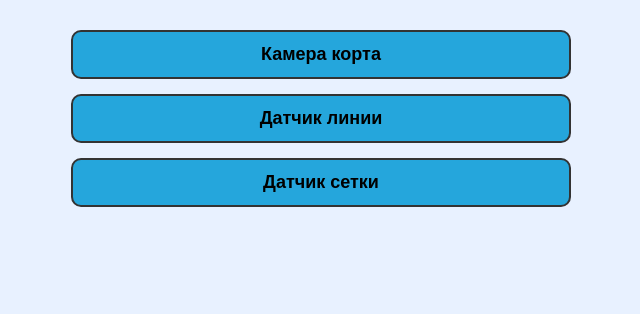
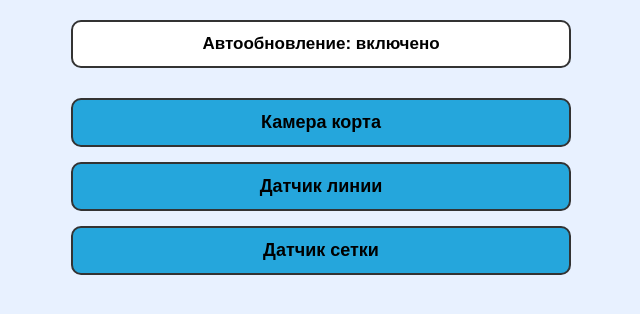
Before and after one commit to XJIebok/IoT_SmartTennis, a Flask app: page / in a window 1280 px wide. Shown: the top 314 px of the page, without its empty margins (319-959 px from the left). Run offline with Flask 3, Linux system fonts and the light colour scheme.

Commit message:
третья лаба. добавлена кнопка автообновления

```diff
--- a/static/css/style.css
+++ b/static/css/style.css
@@ -38,3 +38,20 @@ body {
 .sensor-details p {
     margin: 6px 0;
 }
+/* Кнопка автообновления */
+.toggle-button {
+    display: block;
+    width: 500px;
+    margin: 20px auto;
+    padding: 12px;
+    font-size: 17px;
+    font-weight: bold;
+    border: 2px solid #333;
+    border-radius: 10px;
+    background: #ffffff;
+    cursor: pointer;
+}
+
+.toggle-button:hover {
+    background: #f0f0f0;
+}
--- a/static/js/index.js
+++ b/static/js/index.js
@@ -1,14 +1,16 @@
 let selectedThing = null;
+let lastSensorsData = [];
+let autoUpdateEnabled = true;
+let updateInterval = null;
 
 const container = document.getElementById("sensors_container");
+const toggleButton = document.getElementById("toggle_update");
 
 const sensorUrls = [
     "/connect_camera",
     "/connect_line_sensor",
     "/connect_net_sensor"
 ];
-
-let lastSensorsData = [];
 
 
 function formatValue(value) {
@@ -88,5 +90,34 @@ function updateData() {
 }
 
 
-updateData();
-setInterval(updateData, 1000);
+function startAutoUpdate() {
+    updateData();
+
+    updateInterval = setInterval(updateData, 1000);
+    autoUpdateEnabled = true;
+
+    toggleButton.innerText = "Автообновление: включено";
+}
+
+
+function stopAutoUpdate() {
+    clearInterval(updateInterval);
+    updateInterval = null;
+    autoUpdateEnabled = false;
+
+    toggleButton.innerText = "Автообновление: выключено";
+}
+
+
+function toggleAutoUpdate() {
+    if (autoUpdateEnabled) {
+        stopAutoUpdate();
+    } else {
+        startAutoUpdate();
+    }
+}
+
+
+toggleButton.onclick = toggleAutoUpdate;
+
+startAutoUpdate();
--- a/templates/index.html
+++ b/templates/index.html
@@ -10,6 +10,9 @@
     <script src="{{ url_for('static', filename='js/index.js') }}" defer></script>
 </head>
 <body>
+    <button id="toggle_update" class="toggle-button">
+        Автообновление: включено
+    </button>
     <div id="sensors_container"></div>
 </body>
 </html>
```
